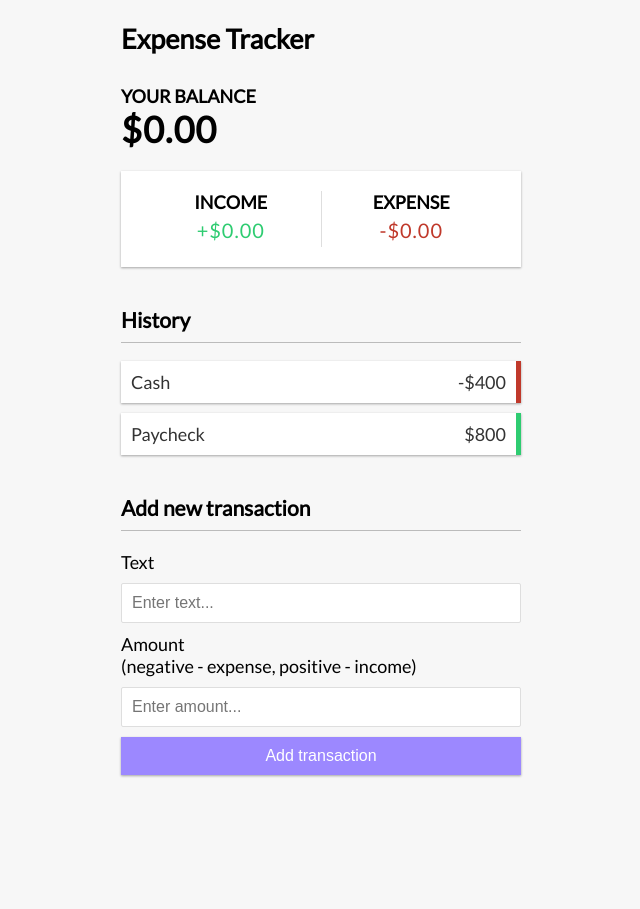
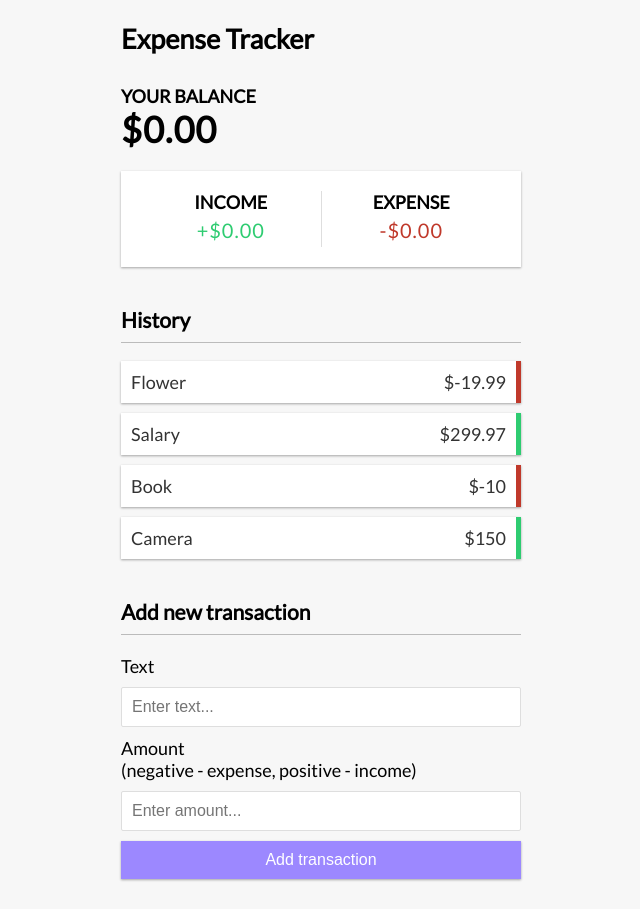
Before and after one commit to Emp923/vue-expense-tracker, a Vue app: page / in a window 1280 px wide. Shown: the whole page, without its empty margins (319-959 px from the left). Before the commit the page ends 805 px from the top, so only its background shows below. Built offline with nearby package versions, Linux system fonts and the light colour scheme.

Commit message:
TransactionList setup

```diff
--- a/src/components/TransactionList.vue
+++ b/src/components/TransactionList.vue
@@ -1,11 +1,21 @@
 <template>
   <h3>History</h3>
   <ul id="list" class="list">
-    <li class="minus">
-      Cash <span>-$400</span><button class="delete-btn">x</button>
-    </li>
-    <li class="plus">
-      Paycheck <span>$800</span><button class="delete-btn">x</button>
+    <li
+      v-for="transaction in transactions"
+      v-bind:key="transaction.id"
+      :class="transaction.amount < 0 ? 'minus' : 'plus'"
+    >
+      {{transaction.text}} <span>${{transaction.amount}}</span><button class="delete-btn">x</button>
     </li>
   </ul>
 </template>
+
+<script setup>
+const transactions = [
+  { id: 1, text: 'Flower', amount: -19.99 },
+  { id: 2, text: 'Salary', amount: 299.97 },
+  { id: 3, text: 'Book', amount: -10 },
+  { id: 4, text: 'Camera', amount: 150 },
+];
+</script>
```
